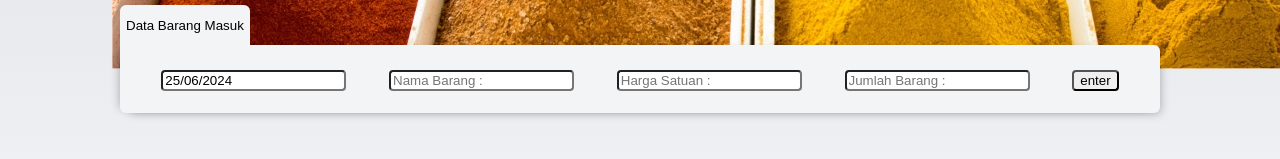
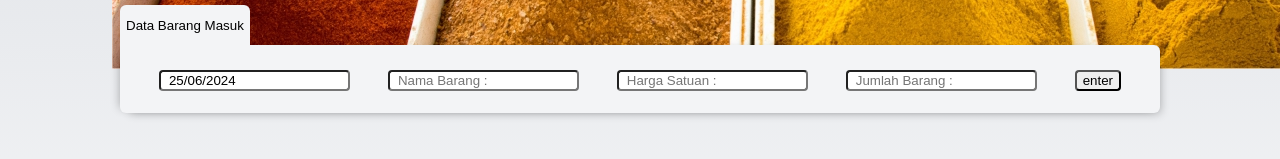
Before and after one commit to irsyadalaudin/items-storage, a React (Vite) app in the folder admin/: page / in a window 1280 px wide. Shown: the part 525-684 px from the top of the page. Built offline with nearby package versions, Linux system fonts and the light colour scheme.

Commit message:
added pl-2 in everty input and DatePickerInput

```diff
--- a/admin/src/components/Storage.jsx
+++ b/admin/src/components/Storage.jsx
@@ -101,7 +101,7 @@ const Storage = () => {
                 {/* <h2 className='m-0 p-0'>Data barang masuk</h2> */}
 				<div>
 					<DatePickerInput
-						className='rounded'
+						className='rounded pl-2'
 						placeholder='Date :'
 						selectedDate={selectedDate}
 						handleDateChange={handleDateChange}
@@ -109,7 +109,7 @@ const Storage = () => {
 				</div>
 				<div>
 					<input
-						className='rounded'
+						className='rounded pl-2'
 						type='text'
 						placeholder='Nama Barang :'
 						value={namaBarang}
@@ -118,7 +118,7 @@ const Storage = () => {
 				</div>
 				<div>
 					<input
-						className='rounded'
+						className='rounded pl-2'
 						type='number'
 						placeholder='Harga Satuan :'
 						value={hargaSatuan}
@@ -127,7 +127,7 @@ const Storage = () => {
 				</div>
 				<div>
 					<input
-						className='rounded'
+						className='rounded pl-2'
 						type='number'
 						placeholder='Jumlah Barang :'
 						value={jumlah}
```
